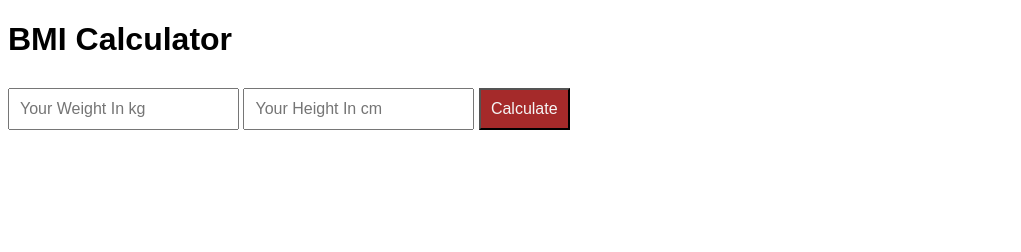
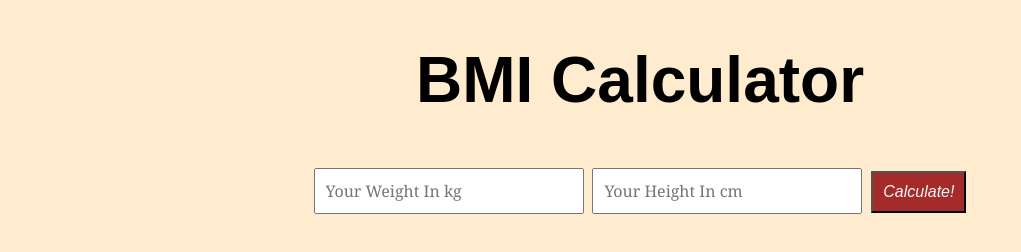
Before and after one commit to sealfury/bmi_calculator, a website: page index.html in a window 1280 px wide. Shown: the whole page, without its empty margins (0-1021 px from the left). Drawn offline with Linux system fonts and the light colour scheme; files that its build step writes are made by us from their sources.

Commit message:
Adding updated css files making minor stylistic adjustments that will likely be further adjusted in later steps

```diff
--- a/deployment_assets/css/styles.css
+++ b/deployment_assets/css/styles.css
@@ -1,5 +1,9 @@
 body {
     font-family: Arial, Helvetica, sans-serif;
+    background-color: blanchedalmond;
+    font-size: 32px;
+    font-style: inherit;
+    text-align: center;
 }
 
 input[type="text"] {
@@ -7,6 +11,7 @@ input[type="text"] {
     margin: 8px 0;
     box-sizing: border-box;
     font-size: 16px;
+    font-family: Cambria, Cochin, Georgia, Times, 'Times New Roman', serif;
 }
 
 button {
@@ -14,4 +19,6 @@ button {
     color: whitesmoke;
     padding: 10px 10px;
     font-size: 16px;
+    font-family: Impact, Haettenschweiler, 'Arial Narrow Bold', sans-serif, ;
+    font-style: oblique;
 }
--- a/index.html
+++ b/index.html
@@ -5,13 +5,13 @@
     <meta name="viewport" content="width=device-width, initial-scale=1.0">
     <meta http-equiv="X-UA-Compatible" content="ie=edge">
     <title>BMI Calculator</title>
-    <link rel="stylesheet" href="./assets/css/styles.css">
+    <link rel="stylesheet" href="./deployment_assets/css/styles.css">
 </head>
 <body>
     <h1>BMI Calculator</h1>
     <input type="text" id="weight" placeholder="Your Weight In kg">
     <input type="text"  id="height" placeholder="Your Height In cm">
-    <button onclick="calculateBMI()" id="Calculate">Calculate</button>
+    <button onclick="calculateBMI()" id="Calculate">Calculate!</button>
     <div id="results"></div>
 
     <script src="./deployment_assets/css/js/bmiCalculator.js"></script>
```
